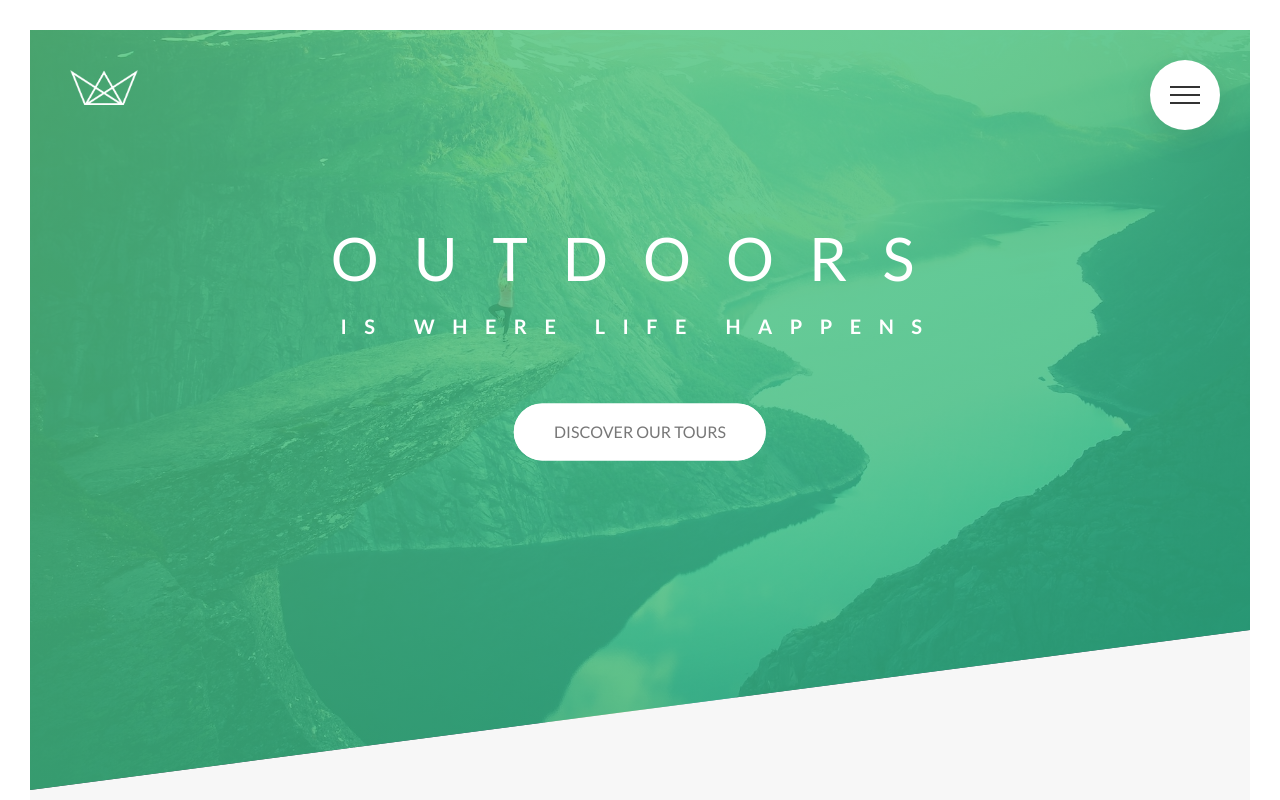
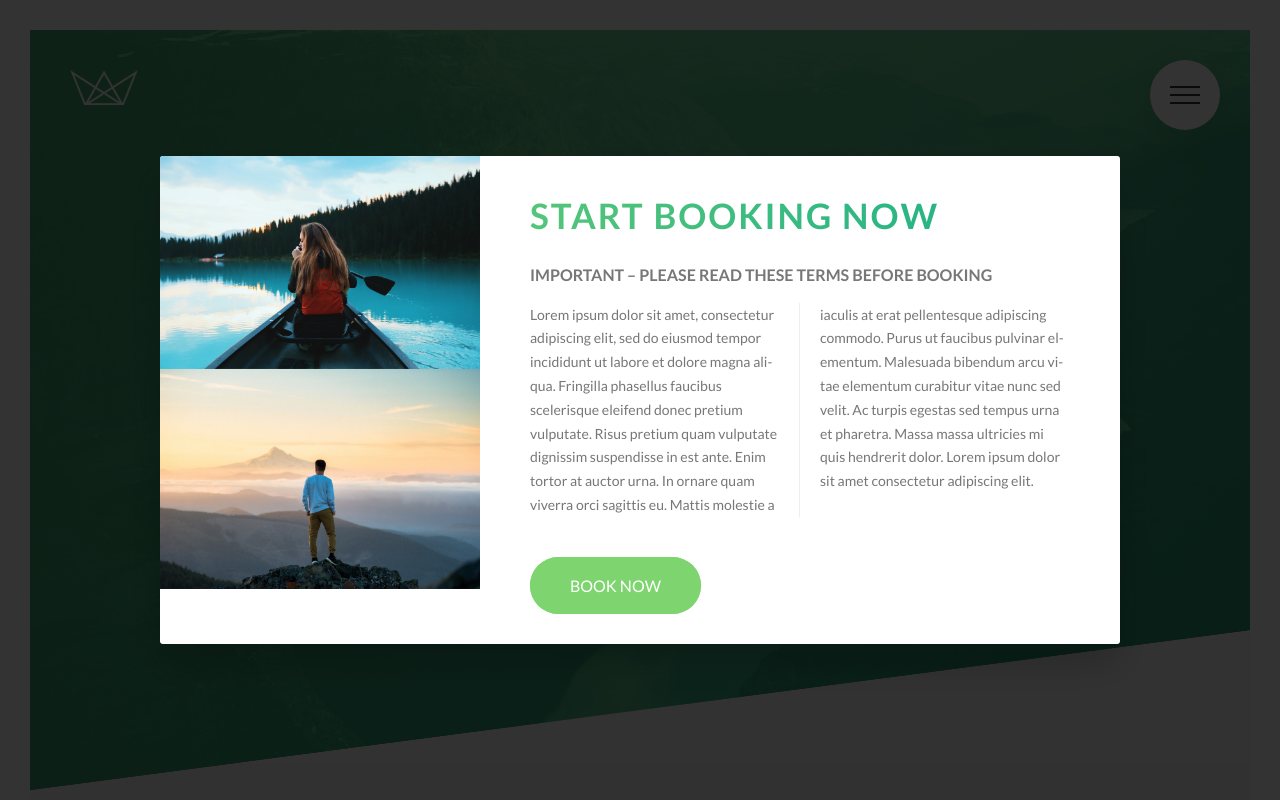
Before and after one commit to angelprzz/Natours, a website: page index.html in a window 1280 px wide. Shown: the top 800 px of the page. Drawn offline with Linux system fonts and the light colour scheme.

Commit message:
Building a Pure CSS Popup - Part 1

```diff
--- a/index.html
+++ b/index.html
@@ -428,6 +428,33 @@
       </div>
     </footer>
 
+    <div class="popup">
+      <div class="popup__content">
+        <div class="popup__left">
+          <img src="img/nat-8.jpg" alt="Tour Photo" class="popup__img" />
+          <img src="img/nat-9.jpg" alt="Tour photo" class="popup__img" />
+        </div>
+        <div class="popup__right">
+          <h2 class="heading-secondary u-margin-bottom-small">Start booking now</h2>
+          <h3 class="heading-tertiary u-margin-bottom-small">
+            Important &ndash; Please read these terms before booking
+          </h3>
+          <p class="popup__text">
+            Lorem ipsum dolor sit amet, consectetur adipiscing elit, sed do eiusmod tempor
+            incididunt ut labore et dolore magna aliqua. Fringilla phasellus faucibus
+            scelerisque eleifend donec pretium vulputate. Risus pretium quam vulputate
+            dignissim suspendisse in est ante. Enim tortor at auctor urna. In ornare quam
+            viverra orci sagittis eu. Mattis molestie a iaculis at erat pellentesque
+            adipiscing commodo. Purus ut faucibus pulvinar elementum. Malesuada bibendum
+            arcu vitae elementum curabitur vitae nunc sed velit. Ac turpis egestas sed
+            tempus urna et pharetra. Massa massa ultricies mi quis hendrerit dolor. Lorem
+            ipsum dolor sit amet consectetur adipiscing elit.
+          </p>
+          <a href="#" class="btn btn--green">Book now</a>
+        </div>
+      </div>
+    </div>
+
     <!-- <section class="grid-test">
       <div class="row">
         <div class="col-1-of-2">Col 1 of 2</div>
--- a/sass/abstracts/_mixings.scss
+++ b/sass/abstracts/_mixings.scss
@@ -5,3 +5,10 @@
     clear: both;
   }
 }
+
+@mixin absCenter {
+  position: absolute;
+  top: 50%;
+  left: 50%;
+  transform: translate(-50%, -50%);
+}
--- /dev/null
+++ b/sass/components/_popup.scss
@@ -0,0 +1,47 @@
+.popup {
+  height: 100vh;
+  width: 100%;
+  position: fixed;
+  top: 0;
+  left: 0;
+  background-color: rgba($color-black, 0.8);
+  z-index: 9000;
+
+  &__content {
+    @include absCenter;
+    width: 75%;
+    background-color: $color-white;
+    box-shadow: 0 2rem 4rem rgba($color-black, 0.2);
+    border-radius: 3px;
+    display: table;
+    overflow: hidden;
+  }
+
+  &__left {
+    width: 33.333333%;
+    display: table-cell;
+  }
+
+  &__right {
+    width: 66.6666667%;
+    display: table-cell;
+    vertical-align: middle;
+    padding: 3rem 5rem;
+  }
+
+  &__img {
+    display: block;
+    width: 100%;
+  }
+
+  &__text {
+    font-size: 1.4rem;
+    margin-bottom: 4rem;
+
+    column-count: 2;
+    column-gap: 4rem;
+    column-rule: 1px solid $color-grey-light-2;
+
+    hyphens: auto;
+  }
+}
--- a/sass/main.scss
+++ b/sass/main.scss
@@ -13,6 +13,7 @@
 @import "components/composition";
 @import "components/feature-box";
 @import "components/form";
+@import "components/popup";
 @import "components/story";
 
 @import "layout/grid";
```
Also changed, not shown: css/style.css.
